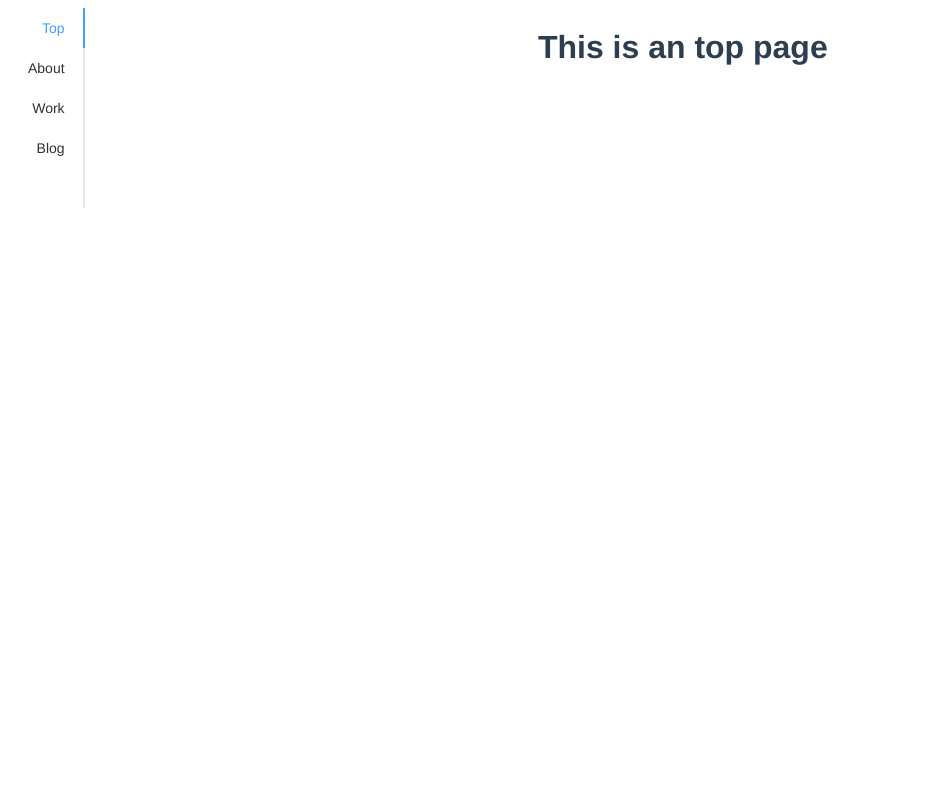
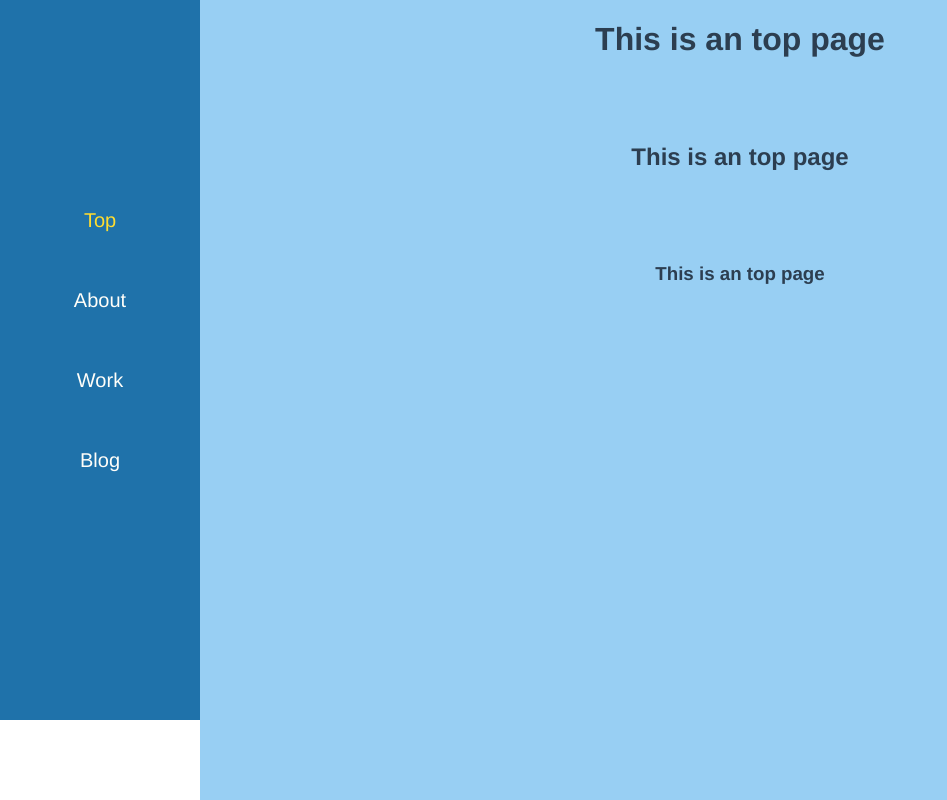
Before and after one commit to yoku-094/my-website, a Vue app: page /my-website in a window 1280 px wide. Shown: the whole page, without its empty margins (0-947 px from the left). Built offline with nearby package versions, Linux system fonts and the light colour scheme.

Commit message:
サイドメニュー作成

```diff
--- a/package.json
+++ b/package.json
@@ -24,6 +24,8 @@
     "eslint-plugin-prettier": "^3.3.1",
     "eslint-plugin-vue": "^6.2.2",
     "prettier": "^2.2.1",
+    "sass": "^1.26.5",
+    "sass-loader": "^8.0.2",
     "vue-template-compiler": "^2.6.11"
   }
 }
--- a/src/App.vue
+++ b/src/App.vue
@@ -6,6 +6,7 @@
 
 <style>
 #app {
+  height: 100vh;
   font-family: Avenir, Helvetica, Arial, sans-serif;
   -webkit-font-smoothing: antialiased;
   -moz-osx-font-smoothing: grayscale;
--- a/src/components/Top.vue
+++ b/src/components/Top.vue
@@ -1,6 +1,8 @@
 <template>
   <div class="top">
     <h1>This is an top page</h1>
+    <h2>This is an top page</h2>
+    <h3>This is an top page</h3>
   </div>
 </template>
 
@@ -13,19 +15,10 @@ export default {
 };
 </script>
 
-<style scoped>
+<style scoped lang="scss">
+h1,
+h2,
 h3 {
-  margin: 40px 0 0;
-}
-ul {
-  list-style-type: none;
-  padding: 0;
-}
-li {
-  display: inline-block;
-  margin: 0 10px;
-}
-a {
-  color: #42b983;
+  height: 100px;
 }
 </style>
--- a/src/main.js
+++ b/src/main.js
@@ -1,6 +1,7 @@
 import Vue from "vue";
 import App from "./App.vue";
 import router from "./router";
+import "../src/sass/main.scss";
 import ElementUI from "element-ui"; // element-ui のimport
 import locale from "element-ui/lib/locale/lang/ja"; // element-ui の言語を日本語に設定
 import "element-ui/lib/theme-chalk/index.css"; // element-ui のCSSをimport
--- /dev/null
+++ b/src/sass/main.scss
@@ -0,0 +1,45 @@
+
+body {
+    margin: 0px;
+}
+
+.el-tabs {
+    height: fit-content;
+
+    .is-left {
+        margin-right: 0px !important;
+    }
+
+    /** サイドメニュー */
+    .el-tabs__header {
+        width: fit-content;
+        background-color: rgb(31, 114, 170);
+
+        .el-tabs__nav-wrap::after,
+        .el-tabs__active-bar {
+            background-color: unset;
+        }
+        .el-tabs__nav {
+            width: 200px;
+            padding: 200px 0px;
+
+            /** メニュー */
+            .el-tabs__item {
+                height: 80px;
+                font-size: 20px;
+                text-align: center !important;
+                color: rgb(255, 254, 249);
+            }
+            /** 選択時 */
+            .is-active {
+                color: rgb(255, 220, 47) !important;
+            }
+            }
+    }
+
+    /** 表示エリア */
+    .el-tabs__content {
+        height: 100vh;
+        background-color: rgb(152, 207, 243);
+    }
+}
--- a/src/views/Home.vue
+++ b/src/views/Home.vue
@@ -2,15 +2,19 @@
   <div class="home">
     <!-- サイドメニュー（タブ）の設定 -->
     <el-tabs
+      class="side-menu"
       v-model="activeName"
       :tab-position="tabPosition"
-      style="height: 200px"
       @tab-click="handleClick"
     >
-      <el-tab-pane label="Top" name="first"><Top>Top</Top></el-tab-pane>
-      <el-tab-pane label="About"><About>About</About></el-tab-pane>
-      <el-tab-pane label="Work"><Work>Work</Work></el-tab-pane>
-      <el-tab-pane label="Blog"><Blog>Blog</Blog></el-tab-pane>
+      <el-tab-pane label="Top" name="first" class="top"
+        ><Top>Top</Top></el-tab-pane
+      >
+      <el-tab-pane label="About" class="about"
+        ><About>About</About></el-tab-pane
+      >
+      <el-tab-pane label="Work" class="work"><Work>Work</Work></el-tab-pane>
+      <el-tab-pane label="Blog" class="blog"><Blog>Blog</Blog></el-tab-pane>
     </el-tabs>
   </div>
 </template>
```
Also changed, not shown: 8 other files (tests, documents, lock files or other folders).
